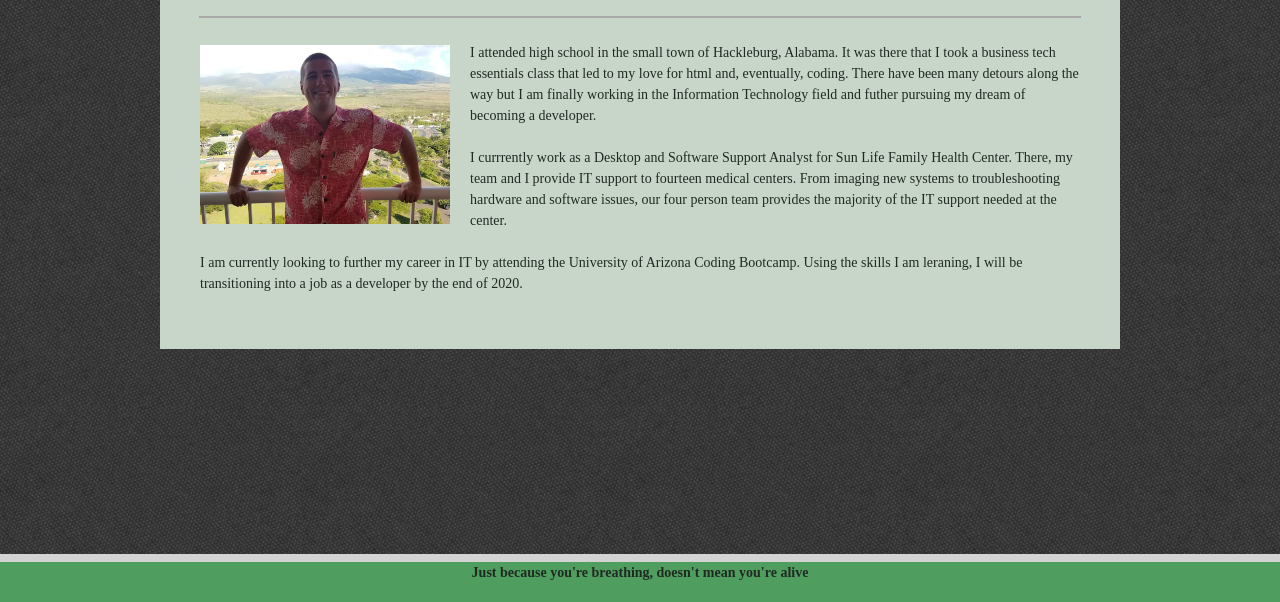
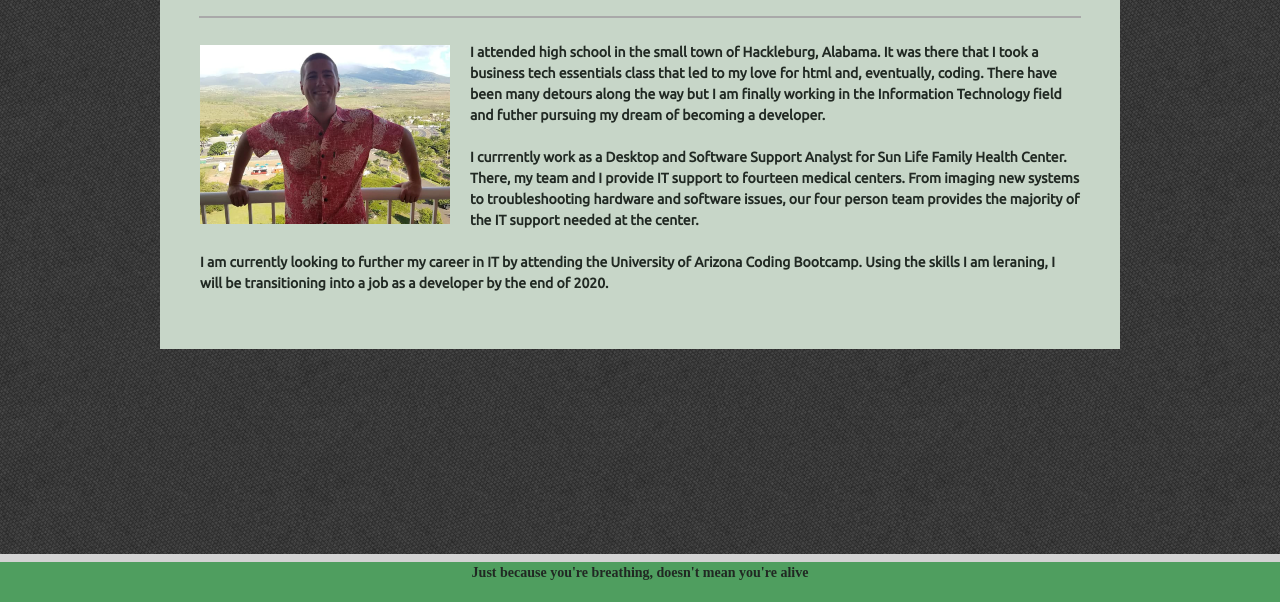
Before and after one commit to bgreen53/Responsive-Portfolio, a plain HTML site: page index.html in a window 1280 px wide. Shown: the part 198-800 px from the top of the page. Drawn offline with Linux system fonts and the light colour scheme.

Commit message:
added new font

```diff
--- a/assets/css/style.css
+++ b/assets/css/style.css
@@ -163,6 +163,12 @@ input[type=button], input[type=submit], input[type=reset] {
 
 }
 
+.bio{
+   font-family: 'Ubuntu', sans-serif;
+   font-weight: bold;
+
+}
+
 #portfolio_pic_block {
 	 width: 600px;
     margin-top: 40px;
--- a/index.html
+++ b/index.html
@@ -7,6 +7,7 @@
     <meta name="viewport" content="width=device-width, initial-scale=1.0">
     <meta http-equiv="X-UA-Compatible" content="ie=edge">
     <title>About Me</title>
+    <link href="https://fonts.googleapis.com/css?family=Ubuntu&display=swap" rel="stylesheet">
     <link rel="stylesheet" type="text/css" href="assets/css/style.css">
     <title>About Me</title>
 </head>
@@ -39,7 +40,7 @@
             <hr color="black">
 
             <img src="assets/images/portpic.png" >
-            <p>   I attended high school in the small town of Hackleburg, Alabama. It was there that I took a business tech
+            <p class="bio">   I attended high school in the small town of Hackleburg, Alabama. It was there that I took a business tech
                 essentials class that led to my love for html and, eventually, coding.
                 There have been many detours along the way but I am finally working in the Information Technology field
                 and futher pursuing my dream of becoming a developer.
```
